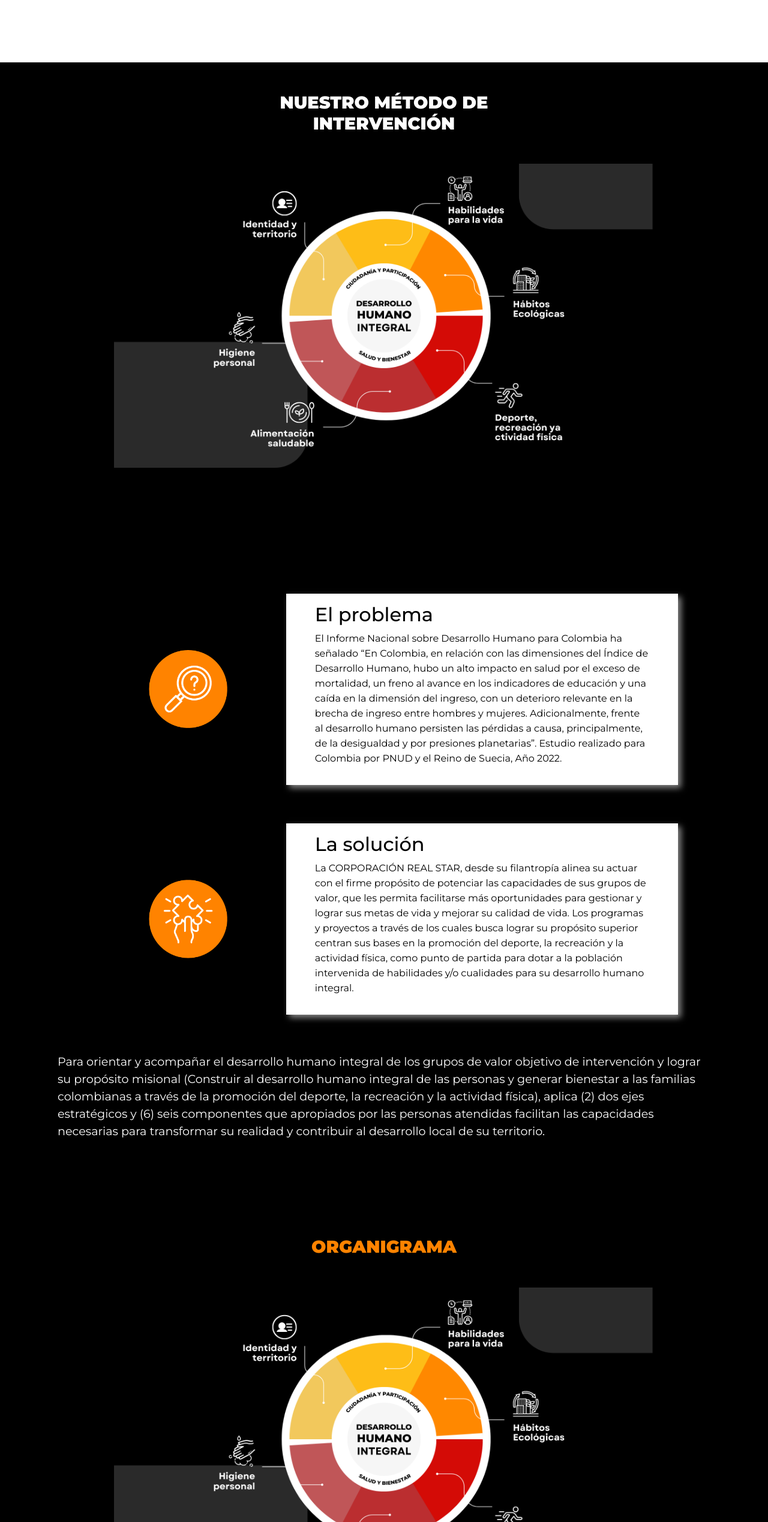
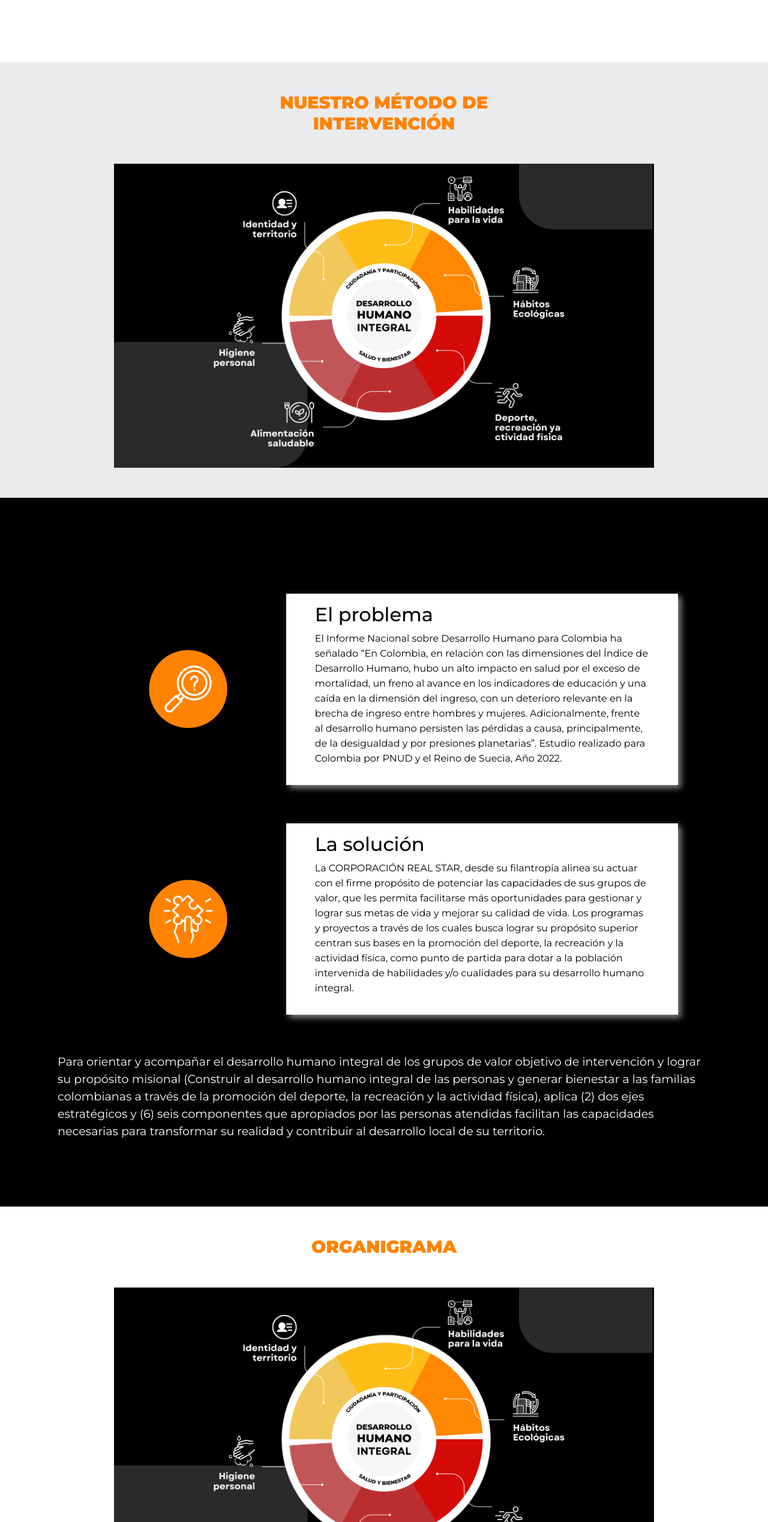
Before and after one commit to munozjeff/REALSTAR, a React (Vite) app in the folder client/: page / in a window 1280 px wide. Shown: the part 4968-7506 px from the top of the page at 60% size. Built offline with nearby package versions, Linux system fonts and the light colour scheme; the HTML template or start-up script is replaced by a standard one; a web font is replaced by a local one.

Commit message:
colores jeff cambios

```diff
--- a/client/src/pages/LandingPage.jsx
+++ b/client/src/pages/LandingPage.jsx
@@ -193,8 +193,8 @@ export const LandingPage = () => {
                 <SectionFullWidth
                     image={method_of_intervention}
                     title={"NUESTRO MÉTODO DE INTERVENCIÓN"}
-                    titleColor={"white"}
-                    backgroundColor={"black"}/>
+                    titleColor={"#FF8300"}
+                    backgroundColor={"#EAEBED"}/>
             </section>
 
             <section className='problem-and-solution'>
@@ -223,14 +223,14 @@ export const LandingPage = () => {
                     image={method_of_intervention}
                     title={"ORGANIGRAMA"}
                     titleColor={"#FF8300"}
-                    backgroundColor={"black"}
+                    backgroundColor={"white"}
                     />
 
             <SectionFullWidth
                             image={method_of_intervention}
                             title={"NUESTRA GESTIÓN"}
                             titleColor={"#FF8300"}
-                            backgroundColor={"white"}/>
+                            backgroundColor={"#EAEBED"}/>
 
             <section className='our-programs'>
                 <div>
```
Also changed, not shown: 1 other file (tests, documents, lock files or other folders).
